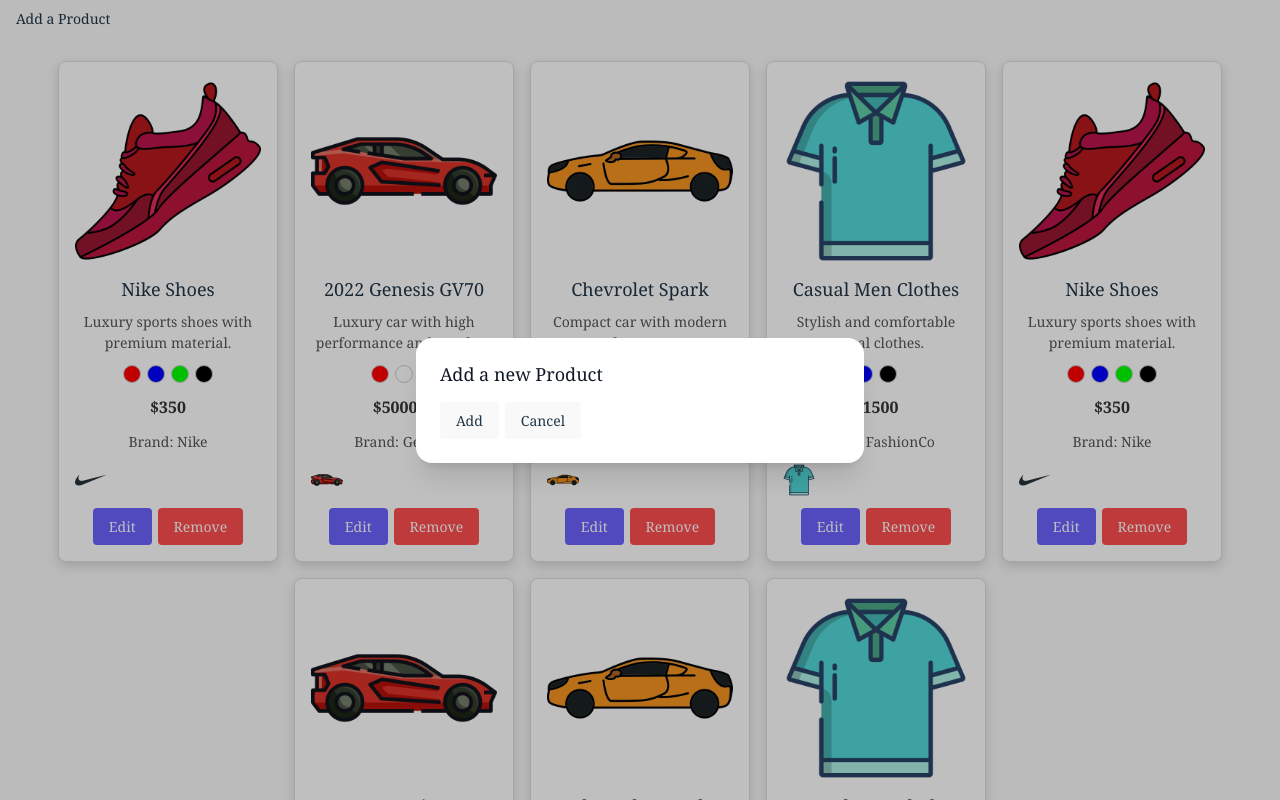
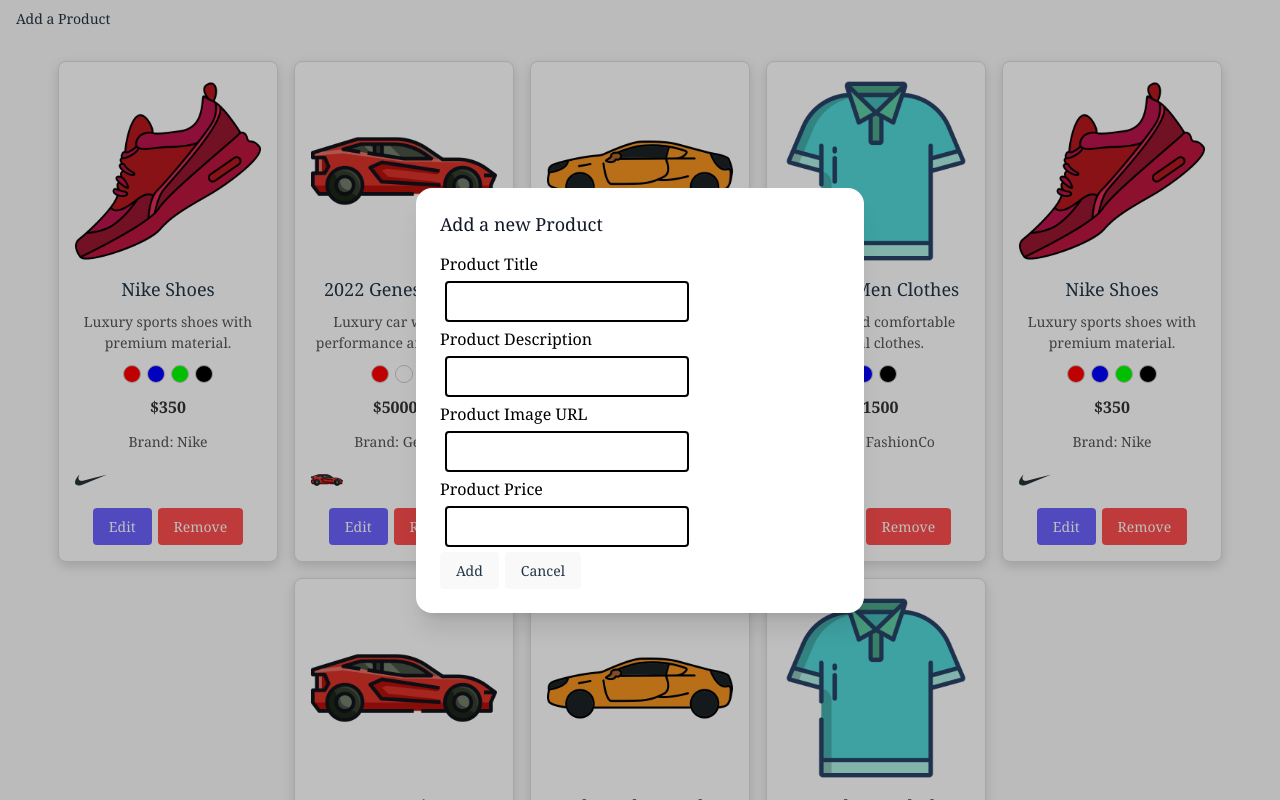
Before and after one commit to SalsabeelMusa/Product-Management-Dashboard, a React (Vite) app in the folder Product Management Dashboard/: page / in a window 1280 px wide. Both pictures are taken after a click on the button "Add a Product". Shown: the top 800 px of the page. Built offline with nearby package versions, Linux system fonts and the light colour scheme.

Commit message:
add form input list

```diff
--- a/Product Management Dashboard/src/App.tsx
+++ b/Product Management Dashboard/src/App.tsx
@@ -3,7 +3,8 @@
 import Modal from "./components/Modal";
 import { Button } from "@headlessui/react";
 import "./styles/productList.css";
-
+import { formInputList } from "./dataSource";
+import { Input } from "./components/Input";
 const App = () => {
   const [isOpen, setIsOpen] = useState(false);
 
@@ -15,12 +16,19 @@
     setIsOpen(true);
   }
 
+  const renderFormInputList = formInputList.map((input) => (
+    <div>
+      <label htmlFor={input.id}>{input.label}</label>
+      <Input type={input.type} id={input.id} name={input.name} />
+    </div>
+  ));
   return (
     <>
       <Button onClick={openModal}>Add a Product</Button>
 
       <ProductList />
       <Modal isOpen={isOpen} closeModal={closeModal} title="Add a new Product">
+        {renderFormInputList}
         <Button>Add</Button>
         <Button>Cancel</Button>
       </Modal>
--- /dev/null
+++ b/Product Management Dashboard/src/components/Input.tsx
@@ -0,0 +1,7 @@
+import { InputHTMLAttributes } from "react";
+
+interface IProps extends InputHTMLAttributes<HTMLInputElement> {}
+
+export const Input = ({ ...rest }: IProps) => {
+  return <input {...rest} />;
+};
--- a/Product Management Dashboard/src/components/ProductCard.tsx
+++ b/Product Management Dashboard/src/components/ProductCard.tsx
@@ -1,5 +1,5 @@
 import React from "react";
-import productData from "../dataSource";
+import { productData } from "../dataSource";
 import "../styles/productList.css";
 
 interface ProductCardProps {
--- a/Product Management Dashboard/src/dataSource.ts
+++ b/Product Management Dashboard/src/dataSource.ts
@@ -1,4 +1,4 @@
-export type Product = {
+export type IProduct = {
   id: string;
   image: string;
   title: string;
@@ -17,7 +17,7 @@
 import imageImage from "./assets/image.png";
 import clothImage from "./assets/polo-shirt.png";
 
-const productData: Product[] = [
+export const productData: IProduct[] = [
   {
     id: "1",
     image: sportImage,
@@ -116,4 +116,36 @@
   },
 ];
 
-export default productData;
+export type IformInputList = {
+  type: string;
+  label: string;
+  id: string;
+  name: string;
+};
+
+export const formInputList: IformInputList[] = [
+  {
+    type: "text",
+    label: "Product Title",
+    id: "title",
+    name: "title",
+  },
+  {
+    type: "text",
+    label: "Product Description",
+    id: "description",
+    name: "description",
+  },
+  {
+    type: "text",
+    label: "Product Image URL",
+    id: "imageURL",
+    name: "imageURL",
+  },
+  {
+    type: "text",
+    label: "Product Price",
+    id: "price",
+    name: "price",
+  },
+];
--- a/Product Management Dashboard/src/styles/productList.css
+++ b/Product Management Dashboard/src/styles/productList.css
@@ -120,3 +120,19 @@
   transition: background-color 0.3s;
   margin-right: 6px;
 }
+input[type="text"] {
+  background-color: whITE;
+  color: black;
+  padding: 8px 16px;
+  border-radius: 4px;
+  cursor: pointer;
+  font-size: 14px;
+  transition: 0.3s;
+  margin: 5px;
+  border: solid 2px black;
+}
+
+label {
+  color: black;
+  display: block;
+}
```
